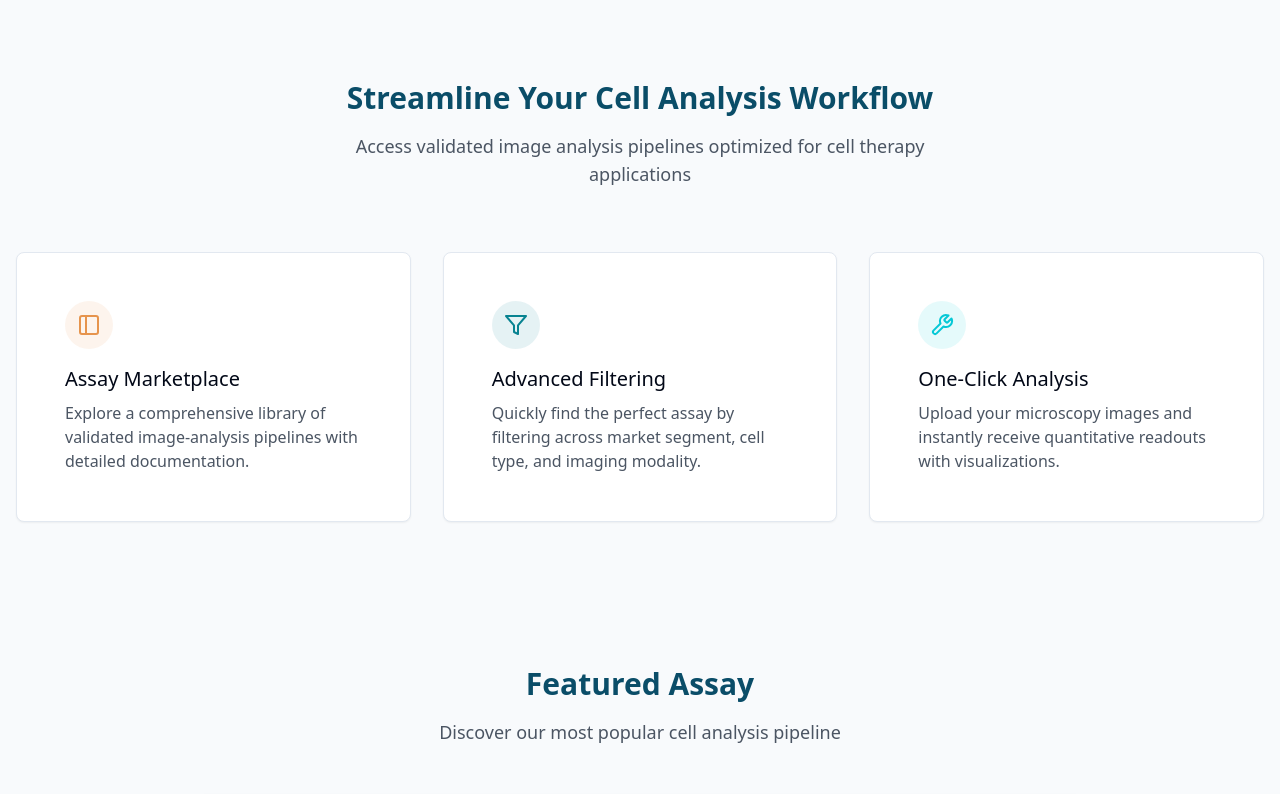
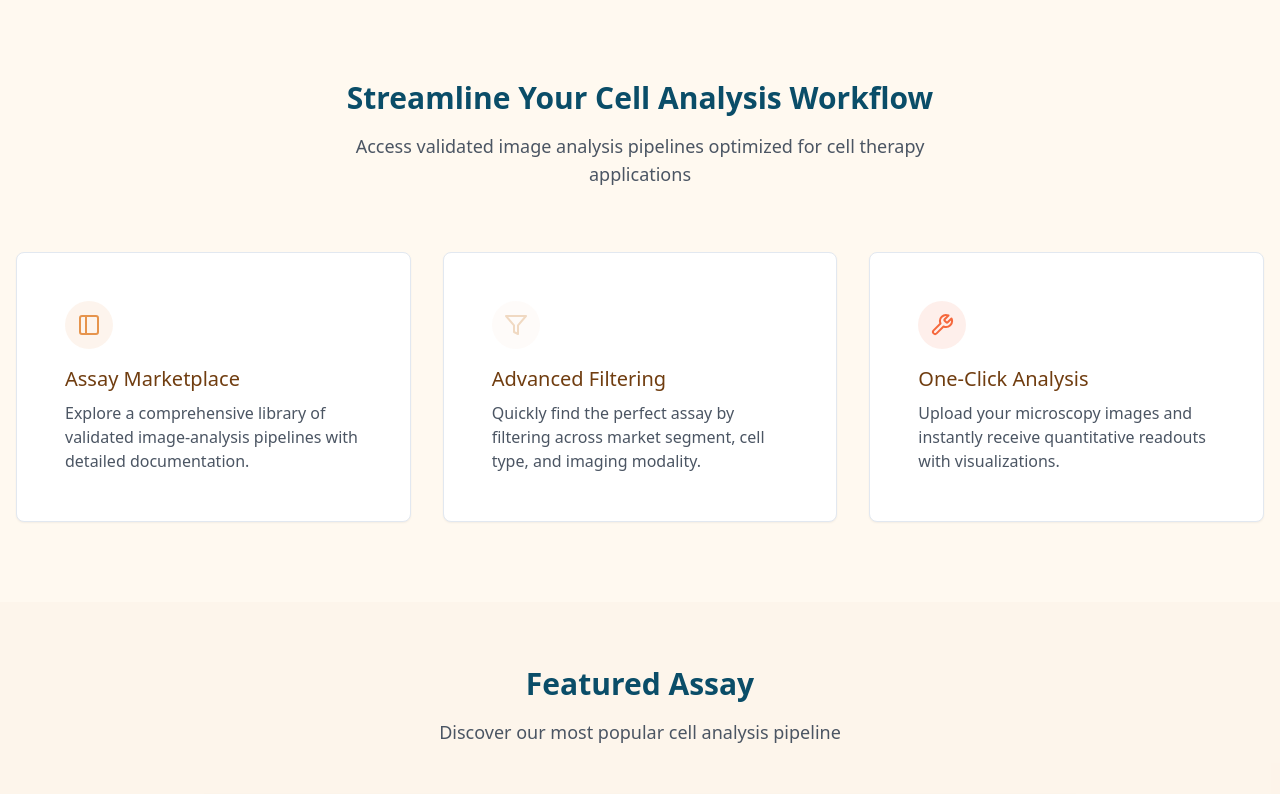
Before and after one commit to AdelBenamaraAI/assay-compass-platform, a React (Vite) app: page / in a window 1280 px wide. Shown: the top 794 px of the page. Built offline with nearby package versions, Linux system fonts and the light colour scheme.

Commit message:
Code edited in Lovable Code Editor
Edited UI in Lovable

```diff
--- a/src/index.css
+++ b/src/index.css
@@ -5,44 +5,44 @@
 
 @layer base {
   :root {
-    --background: 210 40% 98%;
-    --foreground: 222.2 84% 4.9%;
+    --background: 36 100% 97%; /* soft orange-tinted background */
+    --foreground: 240 10% 10%; /* dark neutral for strong contrast */
 
     --card: 0 0% 100%;
-    --card-foreground: 222.2 84% 4.9%;
+    --card-foreground: 28 75% 25%; /* rich dark orange */
 
     --popover: 0 0% 100%;
-    --popover-foreground: 222.2 84% 4.9%;
+    --popover-foreground: 28 75% 25%;
 
-    --primary: 28 75% 60%;
-    --primary-foreground: 240 10% 10%;
+    --primary: 28 75% 60%; /* vibrant orange */
+    --primary-foreground: 240 10% 10%; /* dark gray text on orange */
 
-    --secondary: 186 89% 30%;
-    --secondary-foreground: 240 10% 10%
+    --secondary: 30 60% 85%; /* light orange-beige */
+    --secondary-foreground: 28 75% 25%; /* darker orange for text */
 
-    --muted: 210 40% 96.1%;
-    --muted-foreground: 215.4 16.3% 46.9%;
+    --muted: 28 60% 92%; /* light orange-muted bg */
+    --muted-foreground: 28 25% 45%; /* muted orange text */
 
-    --accent: 184 95% 43%;
-    --accent-foreground: 222.2 47.4% 11.2%;
+    --accent: 14 90% 60%; /* red-orange accent */
+    --accent-foreground: 0 0% 100%; /* white text on accent */
 
     --destructive: 0 84.2% 60.2%;
-    --destructive-foreground: 240 10% 10%;
+    --destructive-foreground: 0 0% 100%;
 
-    --border: 214.3 31.8% 91.4%;
-    --input: 214.3 31.8% 91.4%;
-    --ring: 28 75% 60%;
+    --border: 28 45% 85%; /* subtle orange borders */
+    --input: 28 45% 85%;
+    --ring: 28 75% 60%; /* orange highlight ring */
 
     --radius: 0.5rem;
 
-    --sidebar-background: 0 0% 98%;
-    --sidebar-foreground: 240 5.3% 26.1%;
-    --sidebar-primary: 240 5.9% 10%;
-    --sidebar-primary-foreground: 0 0% 98%;
-    --sidebar-accent: 240 4.8% 95.9%;
-    --sidebar-accent-foreground: 240 5.9% 10%;
-    --sidebar-border: 220 13% 91%;
-    --sidebar-ring: 217.2 91.2% 59.8%;
+    --sidebar-background: 28 60% 96%;
+    --sidebar-foreground: 28 75% 25%;
+    --sidebar-primary: 28 75% 60%;
+    --sidebar-primary-foreground: 0 0% 100%;
+    --sidebar-accent: 28 100% 90%;
+    --sidebar-accent-foreground: 28 75% 25%;
+    --sidebar-border: 28 45% 85%;
+    --sidebar-ring: 14 90% 60%;
   }
 
   .dark {
```
